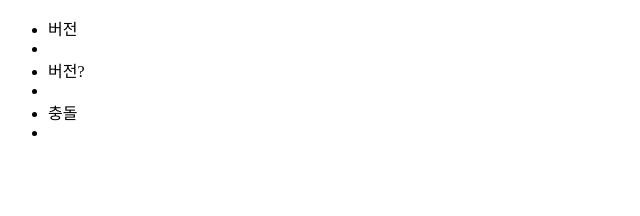
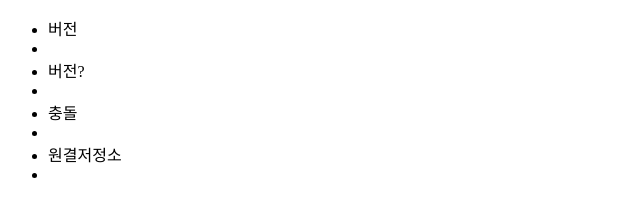
Before and after one commit to badakang/musim, a plain HTML site: page index.html in a window 1280 px wide. Shown: the whole page, without its empty margins (0-640 px from the left). Drawn offline with Linux system fonts and the light colour scheme.

Commit message:
충돌해결

```diff
--- a/index.html
+++ b/index.html
@@ -9,6 +9,7 @@
         <li>버전<li>
         <li>버전?<li>
         <li>충돌<li>
+          <li>원결저정소<li>
     </ul>
   </body>
 </html>
```
